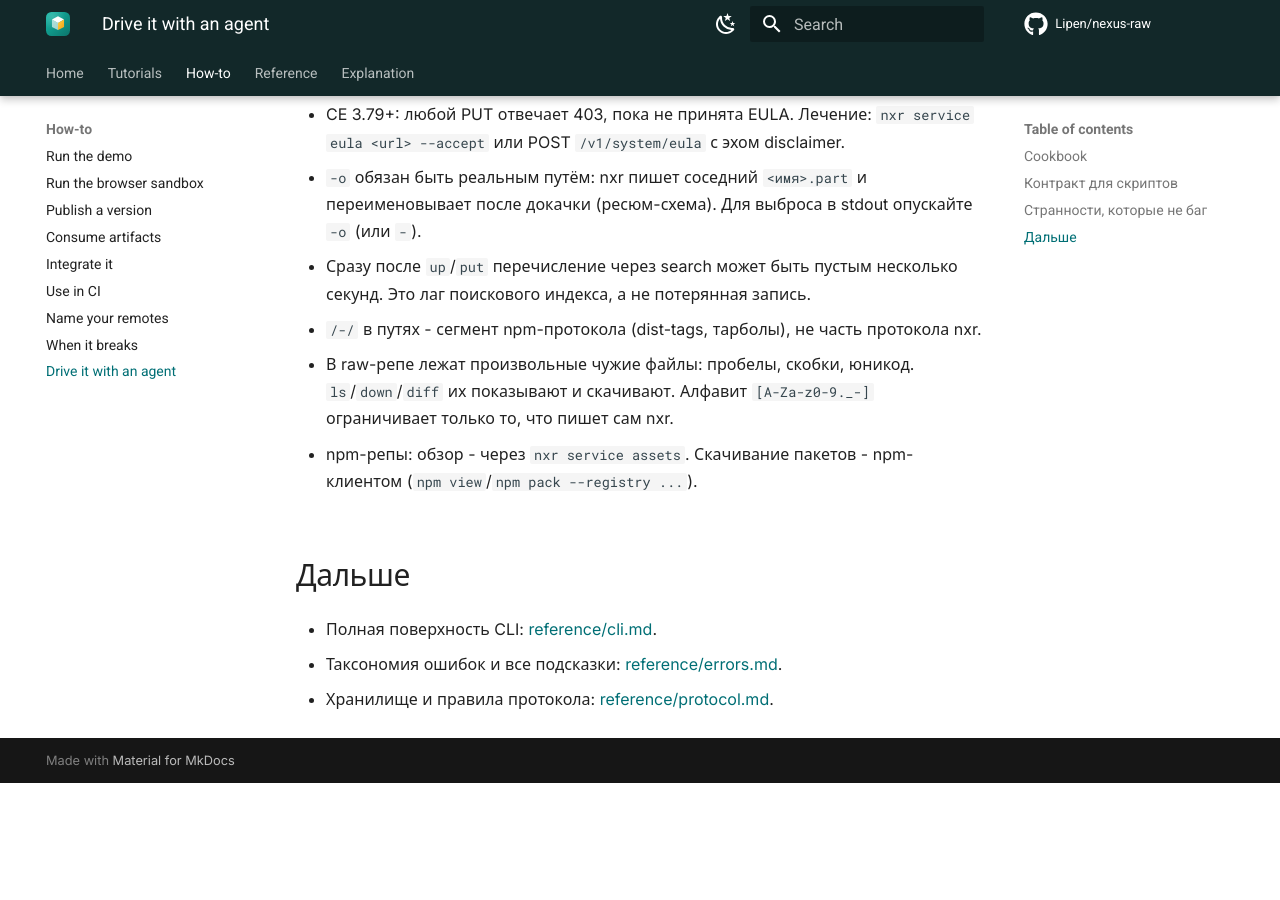
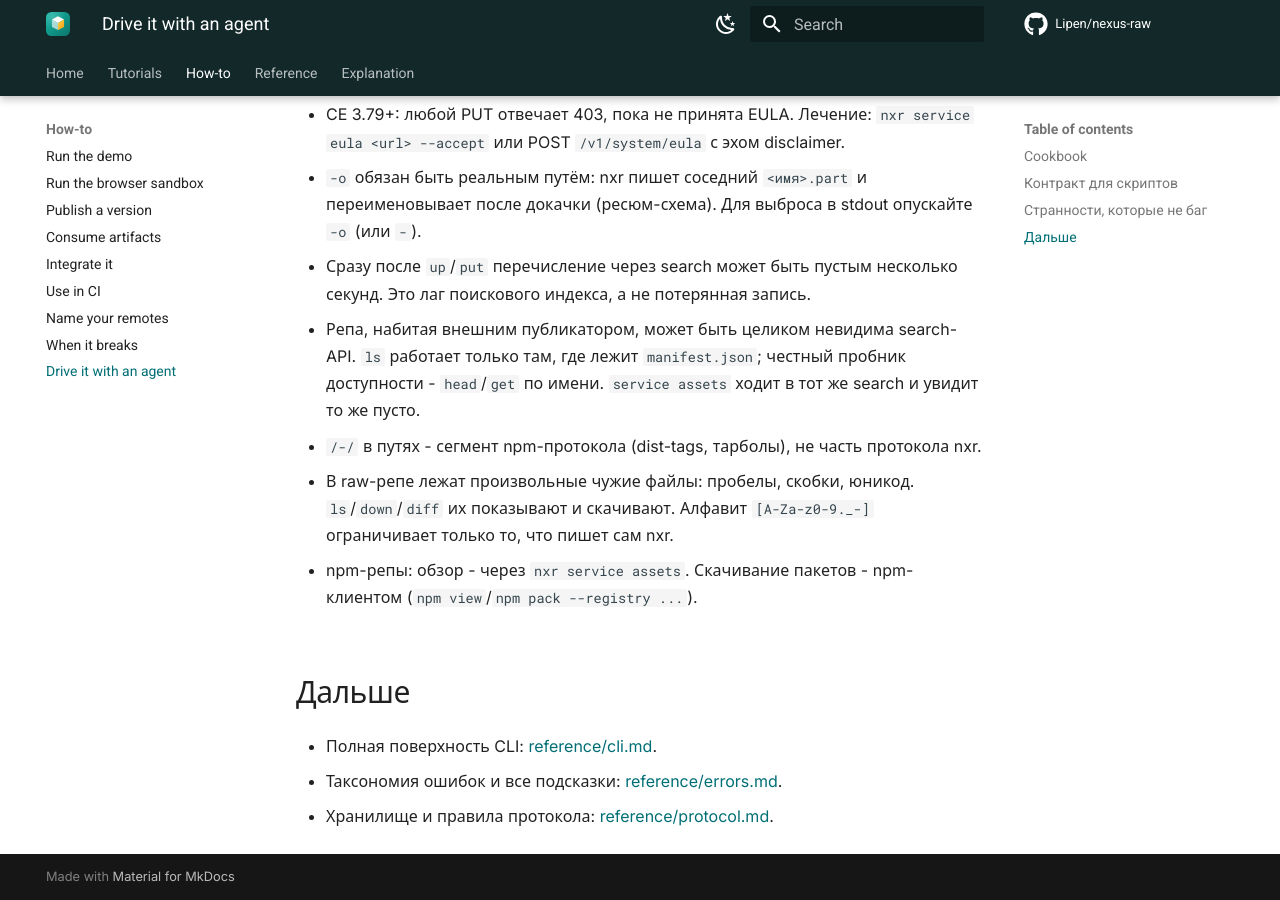
Before and after one commit to Lipen/nexus-raw, an MkDocs documentation site: the page built from docs/how-to/agents.md, in a window 1280 px wide and 900 px high, scrolled down 2323 px. Built offline with MkDocs 1.6.1 and Material for MkDocs 9.7.7, drawn with Linux system fonts in a browser that asks for light colours; comment, search, counter and statistics services are not loaded; before the commit the page ends 3106 px from its top, so only the background shows below that.

Commit message:
docs: the -R flag reaches the cli reference and the search-blind quirk

```diff
--- a/docs/how-to/agents.md
+++ b/docs/how-to/agents.md
@@ -55,6 +55,9 @@
   Для выброса в stdout опускайте `-o` (или `-`).
 - Сразу после `up`/`put` перечисление через search может быть пустым несколько секунд.
   Это лаг поискового индекса, а не потерянная запись.
+- Репа, набитая внешним публикатором, может быть целиком невидима search-API.
+  `ls` работает только там, где лежит `manifest.json`; честный пробник доступности - `head`/`get` по имени.
+  `service assets` ходит в тот же search и увидит то же пусто.
 - `/-/` в путях - сегмент npm-протокола (dist-tags, тарболы), не часть протокола nxr.
 - В raw-репе лежат произвольные чужие файлы: пробелы, скобки, юникод.
   `ls`/`down`/`diff` их показывают и скачивают.
--- a/docs/llms.txt
+++ b/docs/llms.txt
@@ -48,6 +48,8 @@ Quirks that are not bugs:
 - CE 3.79+: every PUT answers 403 until the EULA is accepted.
 - Right after `up`/`put` the search index lags for a few seconds.
   An empty listing is not a lost write.
+- A repository filled by an external publisher may be invisible to the search API entirely.
+  `ls` then works only where a `manifest.json` lies; the honest availability probe is `head`/`get` by name, and `service assets` asks the same search that sees nothing.
 - `/-/` in paths is the npm-protocol segment, not part of the nxr protocol.
 - A raw repository holds arbitrary foreign names (spaces, parens, unicode).
   `ls`/`down`/`diff` tolerate them.
```
Also changed, not shown: docs/reference/cli.md (+1 -0 lines).
